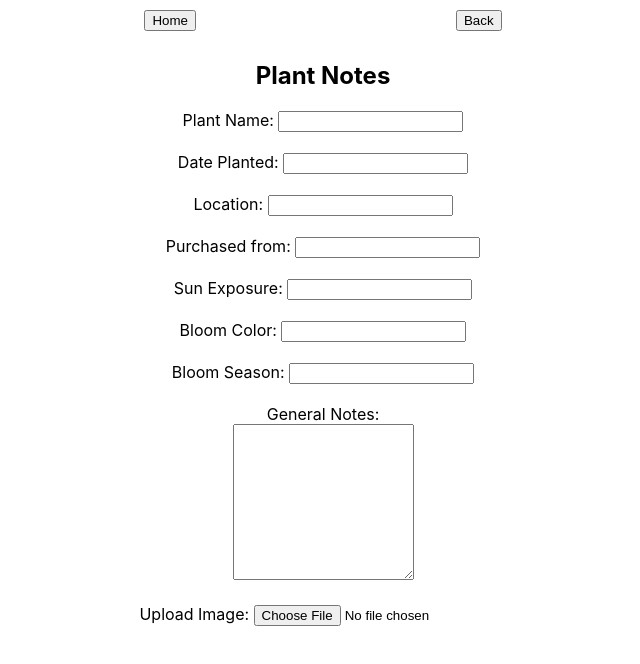
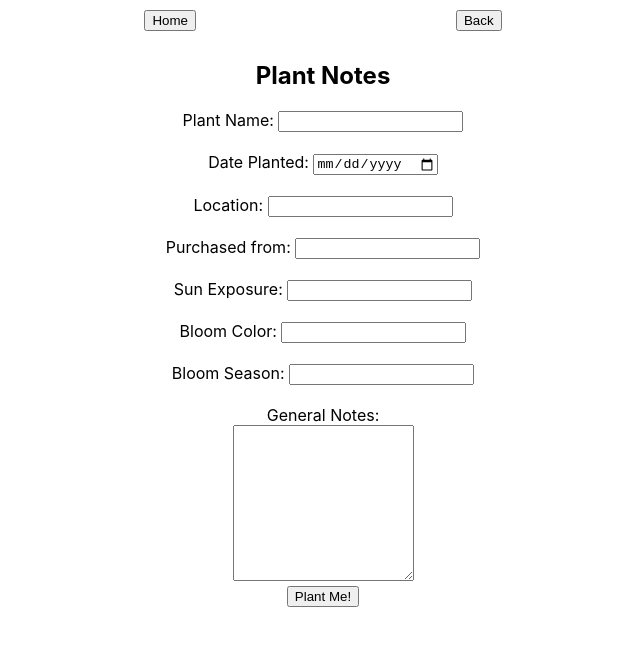
Before and after one commit to aamaruca/GrowMe, a React (Create React App) app in the folder client/: page /new in a window 1280 px wide. Shown: the top 664 px of the page, without its empty margins (317-957 px from the left). Built offline with nearby package versions, Linux system fonts and the light colour scheme; no server answers.

Commit message:
linked from back to plantlist, corrected input types

```diff
--- a/client/src/App.js
+++ b/client/src/App.js
@@ -16,7 +16,7 @@ function App() {
       <Route exact path="/plants">
         <PlantList/>
       </Route>
-      <Route exact path="/plant/:id">
+      <Route exact path="/details/:id">
         <PlantDetails/>
       </Route>
       <Route exact path="/new">
--- a/client/src/Components/AddPlant/AddPlant.jsx
+++ b/client/src/Components/AddPlant/AddPlant.jsx
@@ -4,23 +4,39 @@
 //create form for post request
 //create handlesubmit and handlechange events
 //pmvp create toggle to reroute back to plantlist on submit instead of navbar
-import axios from 'axios'
-import {useState, useEffect} from 'react'
+import {useState} from 'react'
+import {Link} from 'react-router-dom'
 import NavBar2 from '../NavBar/NavBar2'
 import './AddPlant.css'
+import {postNewPlant} from '../../Services/api'
 
 export default function AddPlant() {
+  const [formData, setFormData] = useState({})
+
+  const handleChange = (e) => {
+    const { name, value } = e.target
+
+    setFormData({
+      ...formData,
+      [name]: value
+    })
+  }
+  const handleSubmit = async (e) => {
+    e.preventDefault();
+    const res = await postNewPlant(formData);
+    console.log(res);
+  };
 
 
   return (
     <div>
       <NavBar2 />
       <h2>Plant Notes</h2>
-      <form>
+      <form onChange={handleChange} onSubmit={handleSubmit}>
         <label>Plant Name: </label>
         <input type="text" name="name"></input><br/>
         <br/><label>Date Planted: </label>
-        <input type="text" name="datePlanted"></input><br />
+        <input type="date" name="datePlanted"></input><br />
         <br/><label>Location: </label>
         <input type="text" name="location"></input><br />
         <br/><label>Purchased from: </label>
@@ -34,8 +50,8 @@ export default function AddPlant() {
         <br/><label>General Notes: </label>
         <br/><textarea  name="notes"
           rows={10} /><br />
-        <br/><label>Upload Image: </label>
-        <input type="file" name="image"></input><br />
+
+        <Link to="/plants"><button>Plant Me!</button></Link>
       </form>
 
     </div>
--- a/client/src/Components/PlantList/PlantList.jsx
+++ b/client/src/Components/PlantList/PlantList.jsx
@@ -30,7 +30,7 @@ export default function PlantList() {
       <h2>My Garden</h2>
       <div className="plant-list">
         {plantList.map((plant, index) => (
-          <div key={index}><Link to={`/plant/${plant.id}`}>{plant.fields.name}</Link></div>
+          <div key={index}><Link to={`/details/${plant.id}`}>{plant.fields.name}</Link></div>
         ))}
         <Link to="/new"><button>New Plant</button></Link>
       </div>
--- a/client/src/Services/api.js
+++ b/client/src/Services/api.js
@@ -21,3 +21,12 @@ export const getPlantList = async () => {
     console.error(error)
   }
 }
+
+export const postNewPlant = async (form) => {
+  try {
+    const res = await axios.post(`${baseUrl}`, { fields: form }, config);
+    return res.data
+  } catch (error) {
+    console.error(error);
+  }
+};
```
